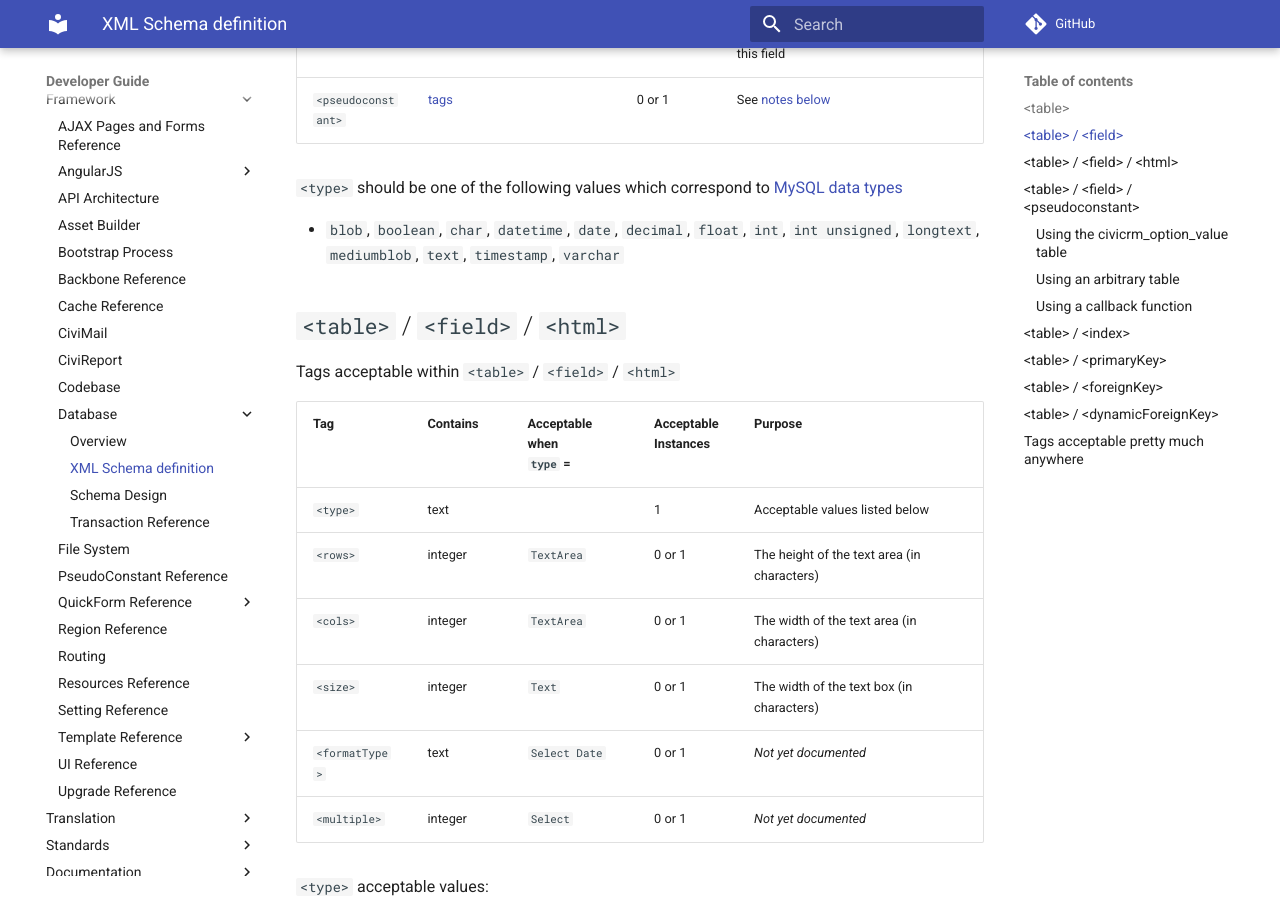
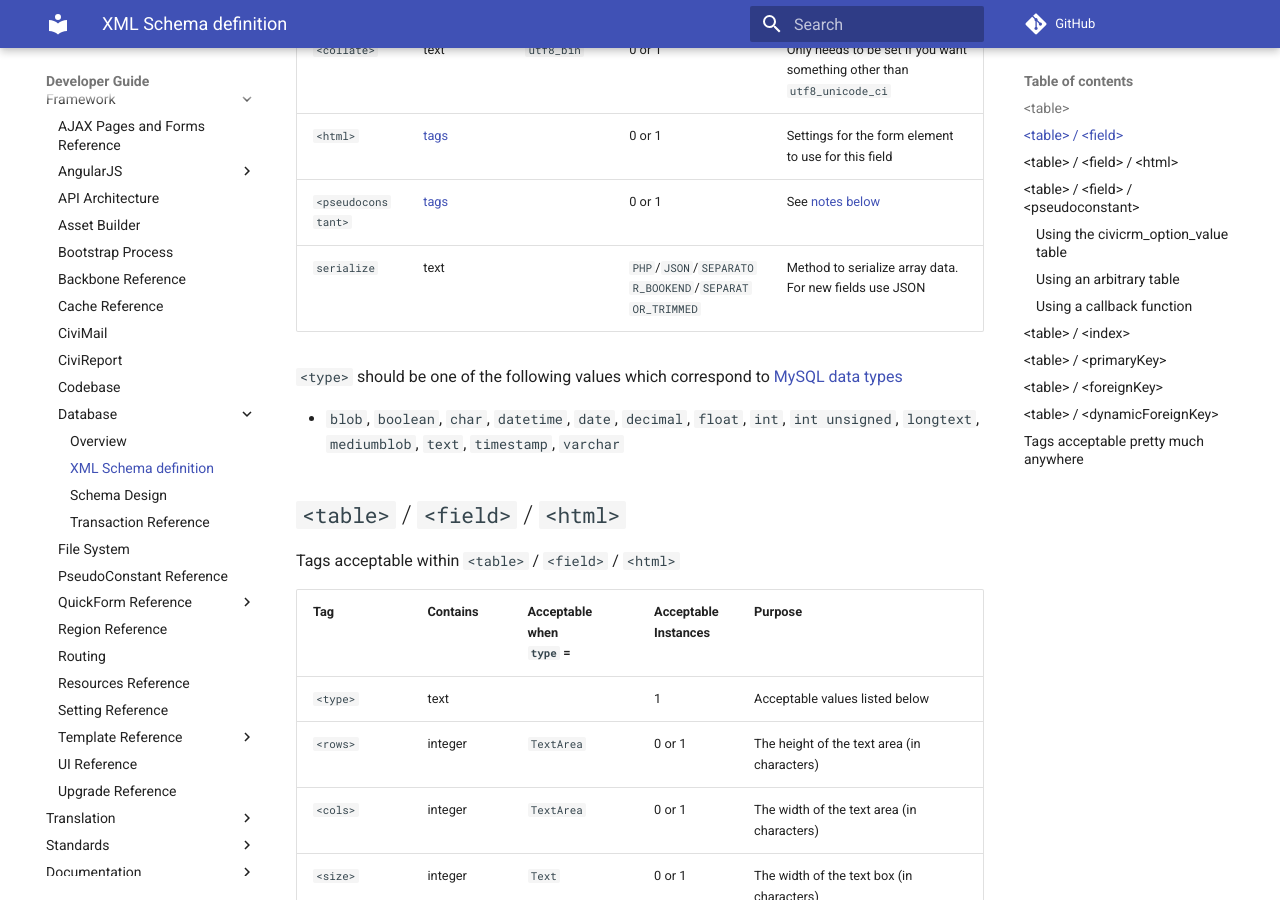
Before and after one commit to civicrm/civicrm-dev-docs, an MkDocs documentation site: the page built from docs/framework/database/schema-definition.md, in a window 1280 px wide and 900 px high, scrolled down 3354 px. Built offline with MkDocs 1.6.1 and Material for MkDocs 9.7.7, drawn with Linux system fonts in a browser that asks for light colours; comment, search, counter and statistics services are not loaded; old or Windows-style settings are respelled for this version of MkDocs.

Commit message:
Add serialize to schema

```diff
--- a/docs/framework/database/schema-definition.md
+++ b/docs/framework/database/schema-definition.md
@@ -104,6 +104,7 @@ Tags acceptable within `<table>` / `<field>`
 | `<collate>` | text | `utf8_bin` | 0 or 1 | Only needs to be set if you want something other than `utf8_unicode_ci` |
 | `<html>` | [tags](#table-field-html) |  | 0 or 1 | Settings for the form element to use for this field |
 | `<pseudoconstant>` | [tags](#table-field-pseudoconstant) |  | 0 or 1 | See [notes below](#table-field-pseudoconstant) |
+| `serialize` | text| | `PHP`/`JSON`/`SEPARATOR_BOOKEND`/`SEPARATOR_TRIMMED` | Method to serialize array data. For new fields use JSON |
 
 `<type>` should be one of the following values which correspond to [MySQL data types](https://dev.mysql.com/doc/refman/en/data-types.html)
 
```
